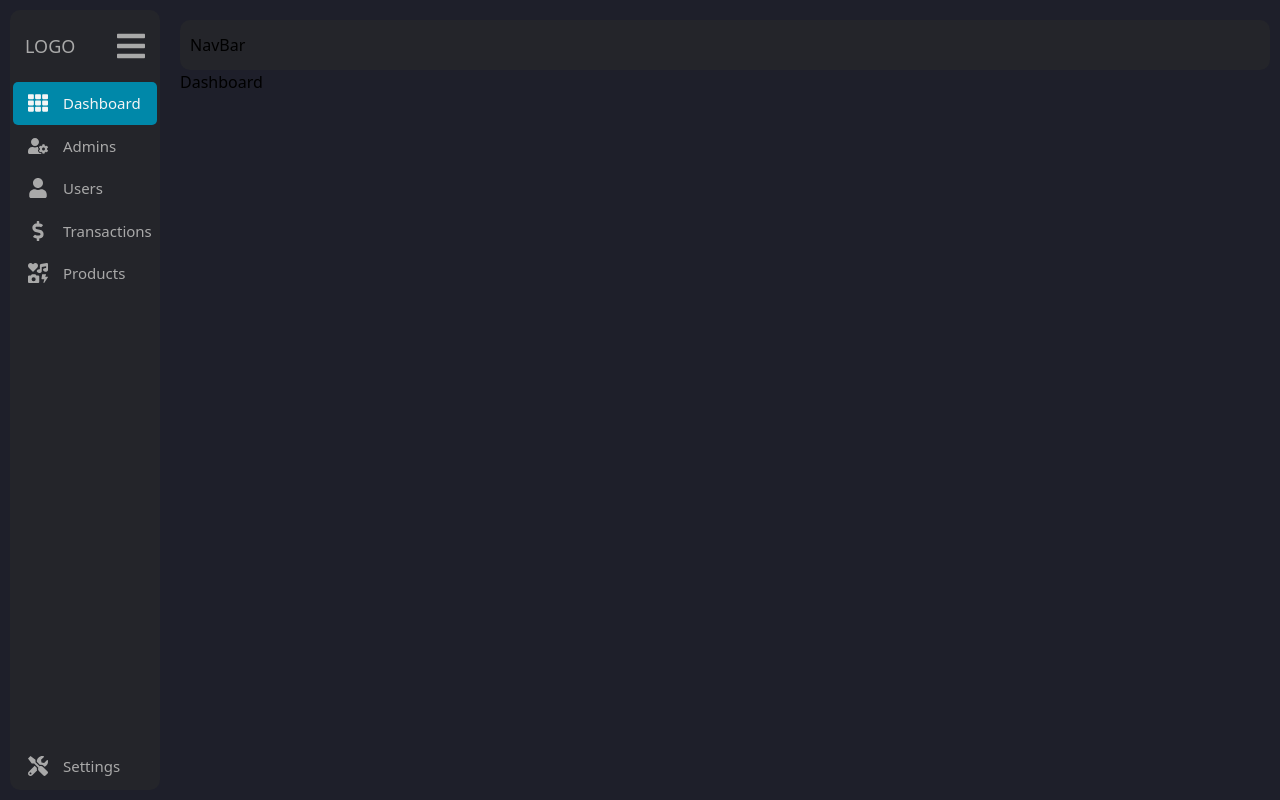
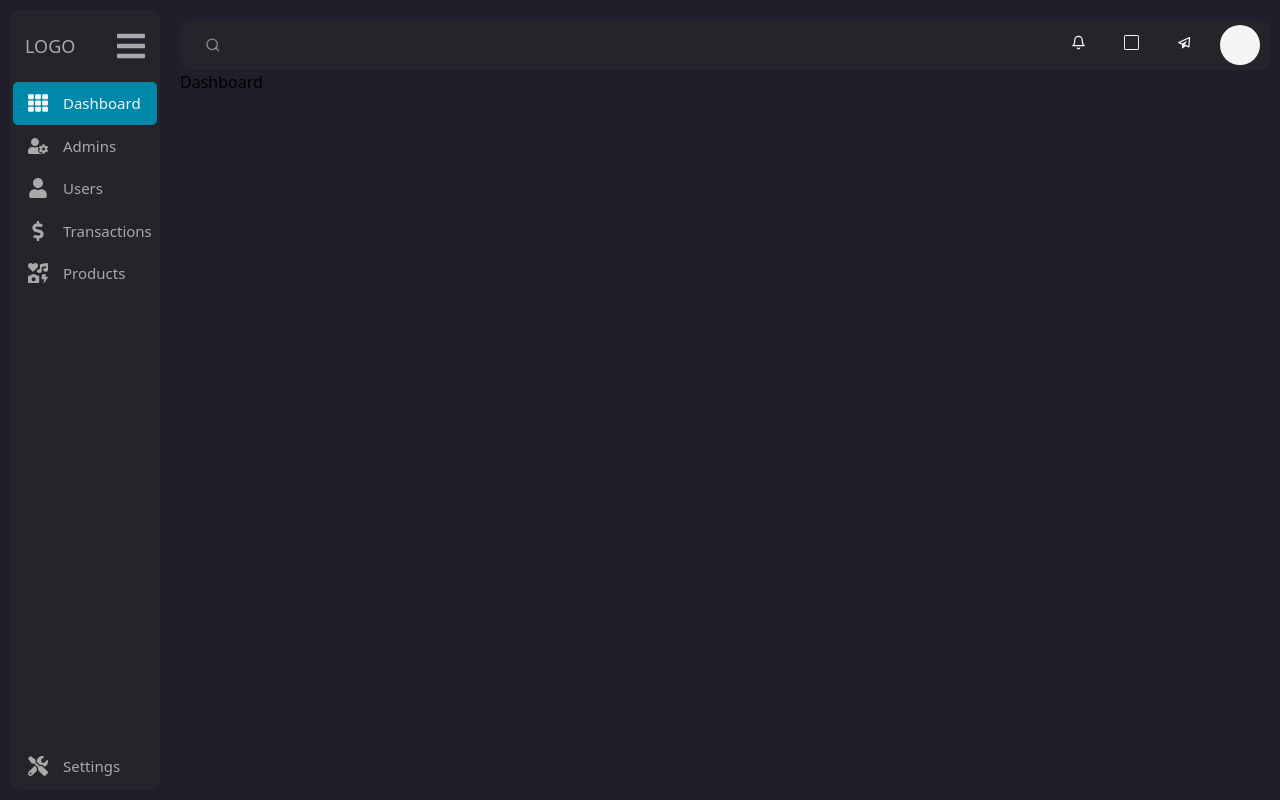
Before and after one commit to ceejayps/admin_dash_react, a React (Create React App) app: page / in a window 1280 px wide. Built offline with nearby package versions, Linux system fonts and the light colour scheme.

Commit message:
Update NavBar.jsx

```diff
--- a/src/components/NavBar.jsx
+++ b/src/components/NavBar.jsx
@@ -1,8 +1,26 @@
 import React from 'react'
+import { FiBell, FiSearch} from 'react-icons/fi'
+import { BsSquare} from 'react-icons/bs'
+import { BiPaperPlane} from 'react-icons/bi'
+
+
 
 const NavBar = () => {
   return (
-    <div className='navBar'>NavBar</div>
+    <div className='navBar'>
+        <div className='navInput'>
+            <FiSearch/>
+            <input className='navInputField' type="text" />
+        </div>
+        <div className='navRight'>
+
+        <div className="navIcon offset5px"><FiBell/> </div>
+        <div className="navIcon offset5px"><BsSquare/> </div>
+        <div className="navIcon"><BiPaperPlane/></div>
+
+            <div className="navAvatar"></div>
+        </div>
+    </div>
   )
 }
 
```
